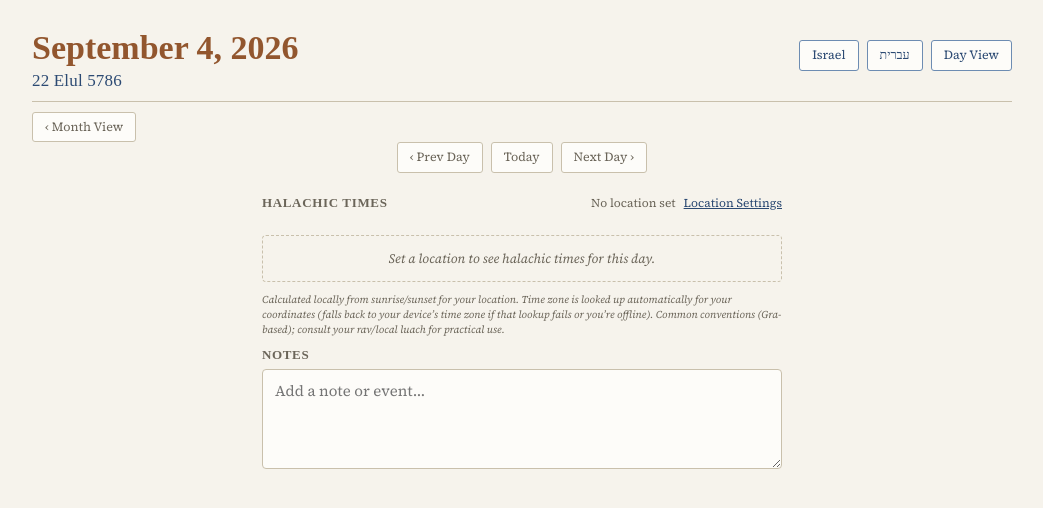
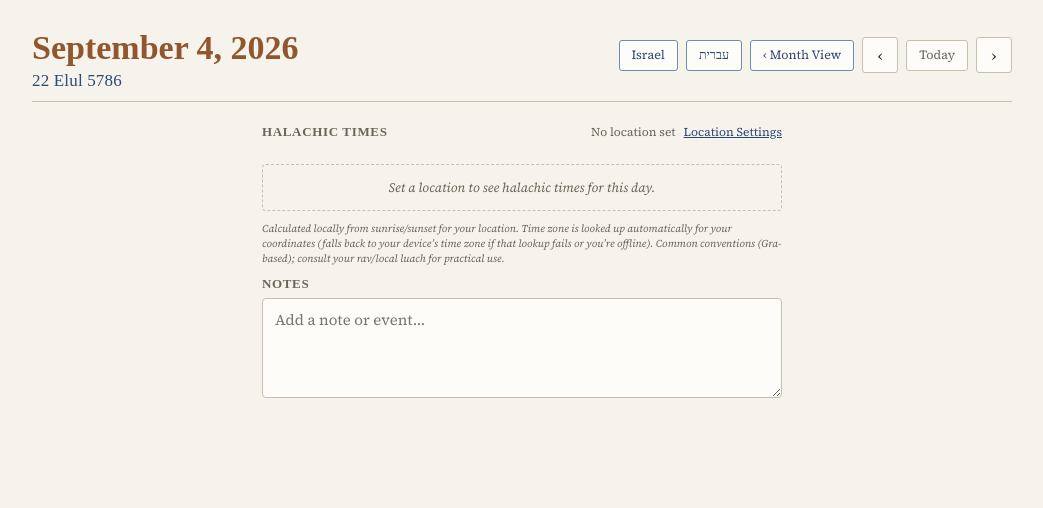
Before and after one commit to abumami/Tremont, a plain HTML site: page index.html in a window 1280 px wide. Both pictures are taken after a click on the button "Day View". Shown: the whole page, without its empty margins (118-1161 px from the left). Drawn offline with Linux system fonts and the light colour scheme; a web font is replaced by a local one.

Commit message:
make navigation consistent add license

```diff
--- a/index.html
+++ b/index.html
@@ -22,6 +22,11 @@
         <button class="today-btn" id="todayBtn">Today</button>
         <button class="nav-btn" id="nextBtn" aria-label="Next month">&#8250;</button>
       </span>
+      <span id="dayNav" class="month-nav hidden">
+        <button class="nav-btn" id="dayPrevBtn" aria-label="Previous day">&#8249;</button>
+        <button class="today-btn" id="dayTodayBtn">Today</button>
+        <button class="nav-btn" id="dayNextBtn" aria-label="Next day">&#8250;</button>
+      </span>
     </nav>
   </header>
 
@@ -31,14 +36,6 @@
   </div>
 
   <div class="day-view hidden" id="dayView">
-    <div class="day-view-top">
-      <button class="today-btn" id="backToMonthBtn">&#8249; Month View</button>
-    </div>
-    <div class="day-nav">
-      <button class="today-btn" id="dayPrevBtn"></button>
-      <button class="today-btn" id="dayTodayBtn"></button>
-      <button class="today-btn" id="dayNextBtn"></button>
-    </div>
     <div class="day-tags" id="dayTags"></div>
     <div class="day-section">
       <div class="zmanim-header">
--- a/js/app.js
+++ b/js/app.js
@@ -2,7 +2,7 @@
 (function(){
   // --- Internal config (not exposed as a UI control) ---
   // Set to false to hide the color-key legend under the month grid entirely.
-  const SHOW_LEGEND = false;
+  const SHOW_LEGEND = true;
 
   const grid = document.getElementById('grid');
   const monthView = document.getElementById('monthView');
@@ -19,7 +19,7 @@
 
   const dayViewBtn = document.getElementById('dayViewBtn');
   const dayView = document.getElementById('dayView');
-  const backToMonthBtn = document.getElementById('backToMonthBtn');
+  const dayNav = document.getElementById('dayNav');
   const dayPrevBtn = document.getElementById('dayPrevBtn');
   const dayTodayBtn = document.getElementById('dayTodayBtn');
   const dayNextBtn = document.getElementById('dayNextBtn');
@@ -85,11 +85,8 @@
     todayBtn.textContent = S.today;
     langBtn.textContent = S.langToggle;
     locBtn.textContent = israel ? S.locDiaspora : S.locIsrael;
-    dayViewBtn.textContent = S.dayViewBtn;
-    backToMonthBtn.textContent = S.backToMonth;
-    dayPrevBtn.textContent = S.prevDay;
+    dayViewBtn.textContent = currentView === 'day' ? S.backToMonth : S.dayViewBtn;
     dayTodayBtn.textContent = S.today;
-    dayNextBtn.textContent = S.nextDay;
     dayNoteLabel.textContent = S.dayNotesHeading;
     dayZmanimLabel.textContent = S.zmanimHeading;
     dayZmanimPlaceholder.textContent = S.zmanimPlaceholder;
@@ -403,6 +400,7 @@
     monthView.classList.remove('hidden');
     legendWrap.classList.remove('hidden');
     monthNav.classList.remove('hidden');
+    dayNav.classList.add('hidden');
     render();
   }
 
@@ -411,6 +409,7 @@
     monthView.classList.add('hidden');
     legendWrap.classList.add('hidden');
     monthNav.classList.add('hidden');
+    dayNav.classList.remove('hidden');
     dayView.classList.remove('hidden');
     renderDayView();
   }
@@ -438,8 +437,10 @@
   langBtn.addEventListener('click', () => { lang = lang === 'en' ? 'he' : 'en'; renderCurrent(); });
   locBtn.addEventListener('click', () => { israel = !israel; renderCurrent(); });
 
-  dayViewBtn.addEventListener('click', showDayView);
-  backToMonthBtn.addEventListener('click', showMonthView);
+  dayViewBtn.addEventListener('click', () => {
+    if (currentView === 'day') showMonthView();
+    else showDayView();
+  });
   dayPrevBtn.addEventListener('click', () => { selectedDate = addDays(selectedDate, -1); renderDayView(); });
   dayTodayBtn.addEventListener('click', () => { selectedDate = new Date(today); renderDayView(); });
   dayNextBtn.addEventListener('click', () => { selectedDate = addDays(selectedDate, 1); renderDayView(); });
--- a/js/i18n.js
+++ b/js/i18n.js
@@ -15,7 +15,6 @@ const STRINGS = {
     locDiaspora: 'Diaspora', locIsrael: 'Israel',
     parshatPrefix: 'Parashat ',
     dayViewBtn: 'Day View', backToMonth: '\u2039 Month View',
-    prevDay: '\u2039 Prev Day', nextDay: 'Next Day \u203a',
     dayNotesHeading: 'Notes', zmanimHeading: 'Halachic times',
     zmanimPlaceholder: 'Set a location to see halachic times for this day.',
     zmanimPolar: 'The sun does not rise or set here on this date — halachic times can\u2019t be calculated.',
@@ -41,7 +40,6 @@ const STRINGS = {
     locDiaspora: 'תפוצות', locIsrael: 'ישראל',
     parshatPrefix: 'פרשת ',
     dayViewBtn: 'תצוגת יום', backToMonth: '\u2039 תצוגת חודש',
-    prevDay: '\u2039 יום קודם', nextDay: 'יום הבא \u203a',
     dayNotesHeading: 'הערות', zmanimHeading: 'זמנים הלכתיים',
     zmanimPlaceholder: 'הגדר/י מיקום כדי לראות זמנים הלכתיים ליום זה.',
     zmanimPolar: 'השמש אינה זורחת/שוקעת כאן בתאריך זה — לא ניתן לחשב זמנים הלכתיים.',
--- a/styles.css
+++ b/styles.css
@@ -272,23 +272,12 @@ nav{ display:flex; align-items:center; gap: 8px; flex-wrap: wrap; }
 .hidden{ display: none !important; }
 
 /* ---- Day view ---- */
-.day-view-top{ display:flex; margin-bottom: 0; }
-
-.day-nav{
-  display:flex;
-  align-items:center;
-  justify-content:center;
-  flex-wrap: wrap;
-  gap: 8px;
-  margin-bottom: 10px;
-}
-
 .day-tags{
   display:flex;
   flex-wrap: wrap;
   gap: 8px;
   justify-content: center;
-  margin-bottom: 12px;
+  margin: 8px 0 12px;
 }
 .day-tags .holiday-tag, .day-tags .parsha-tag, .day-tags .omer-tag{
   font-size: 13px;
```
Also changed, not shown: 3 other files.
